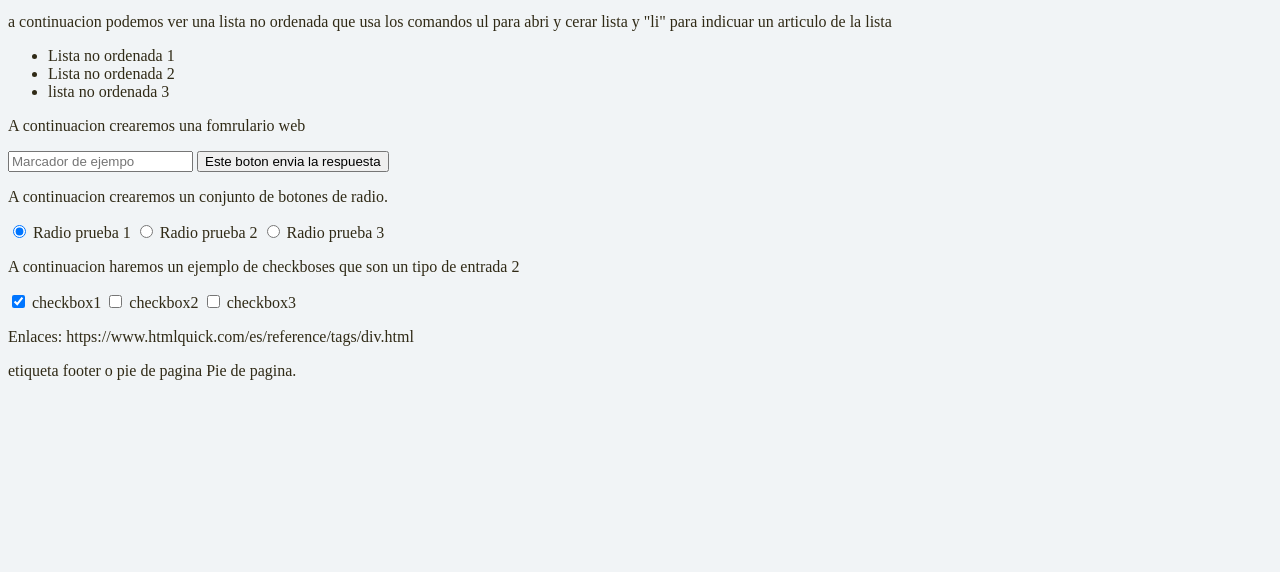
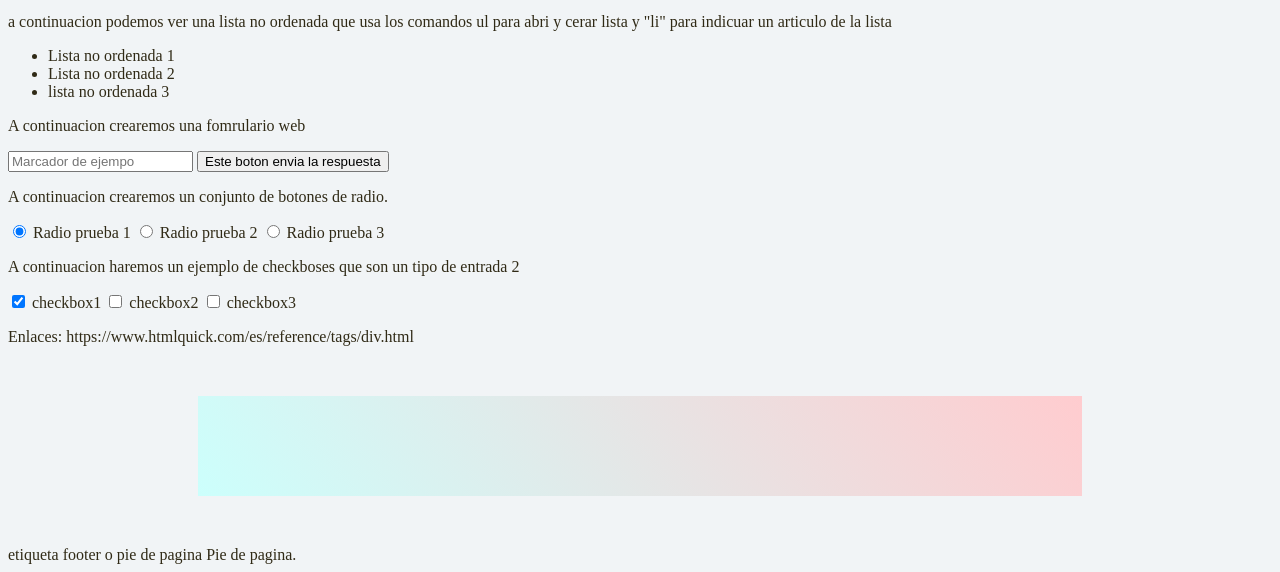
Before and after one commit to Diegogagan2587/Diegogagan2587-old-portfolio, a plain HTML site: page index.html in a window 1280 px wide. Shown: the part 859-1431 px from the top of the page. Before the commit the page ends 1247 px from the top, so only its background shows below. Drawn offline with Linux system fonts and the light colour scheme.

Commit message:
Se agrego un cuadro con colores degradados y con la funcion de hover

```diff
--- a/estilos.css
+++ b/estilos.css
@@ -71,7 +71,7 @@ body {
       background-color: #7a57696b;
       padding: 5px;
     }
-      .cuadro-degradado {
+      #cuadro-colores {
     width: 70%;
     height: 100px;
     margin:  50px auto;
@@ -80,6 +80,10 @@ body {
       #ccfffc,
       #ffcccf
     );
+
+  }
+  #cuadro-colores:hover {
+      transform: scale(1.1);
   }
 #foto-diego:hover {
   transform: scale(1.1)
--- a/index.html
+++ b/index.html
@@ -165,6 +165,7 @@ pagina web. en este caso facebook-->
     Enlaces:
     https://www.htmlquick.com/es/reference/tags/div.html
 </p>
+<div id="cuadro-colores"></div>
 <footer id="piedepagina">
   etiqueta footer o pie de pagina  Pie de pagina.
 </footer>
```
